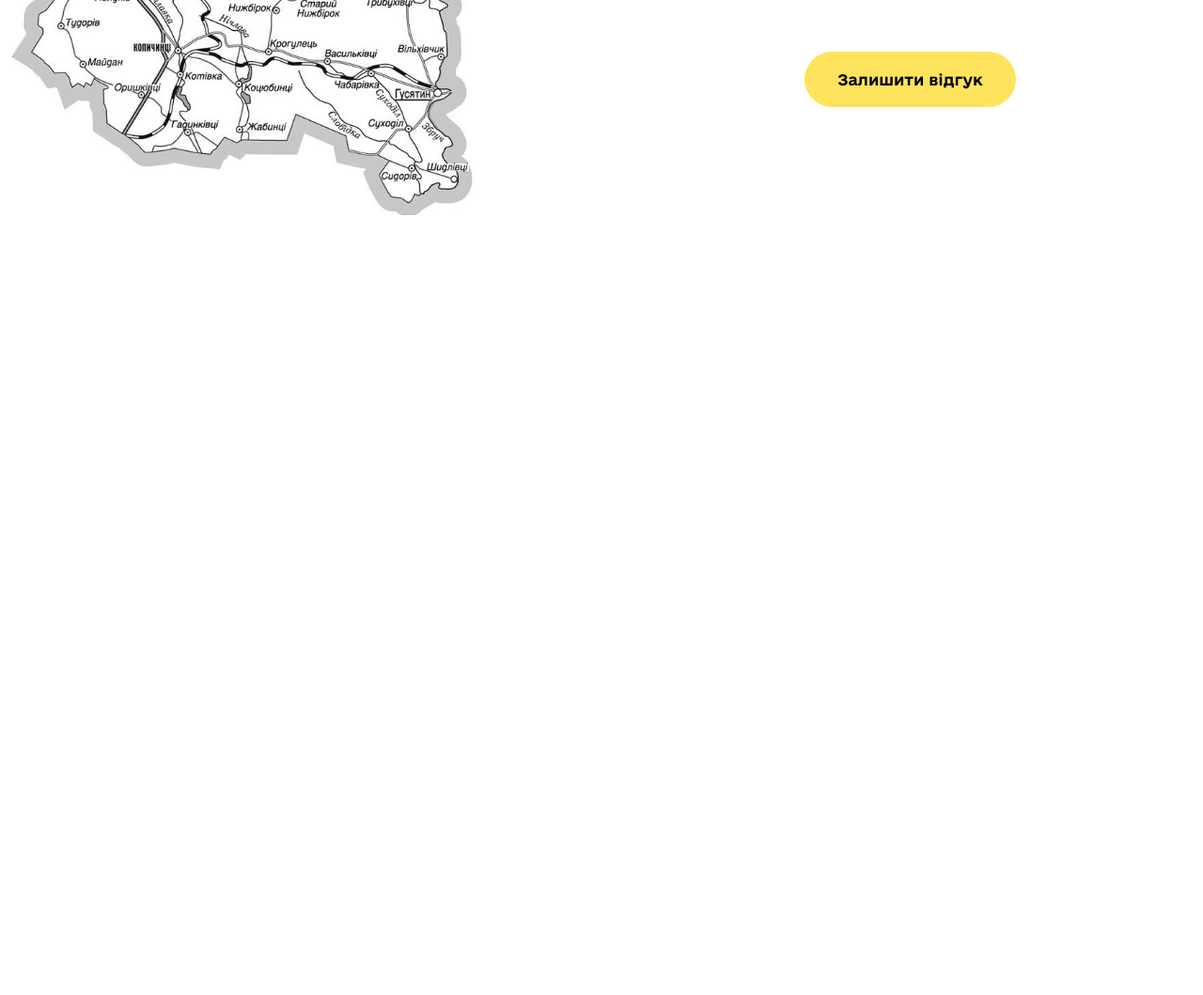
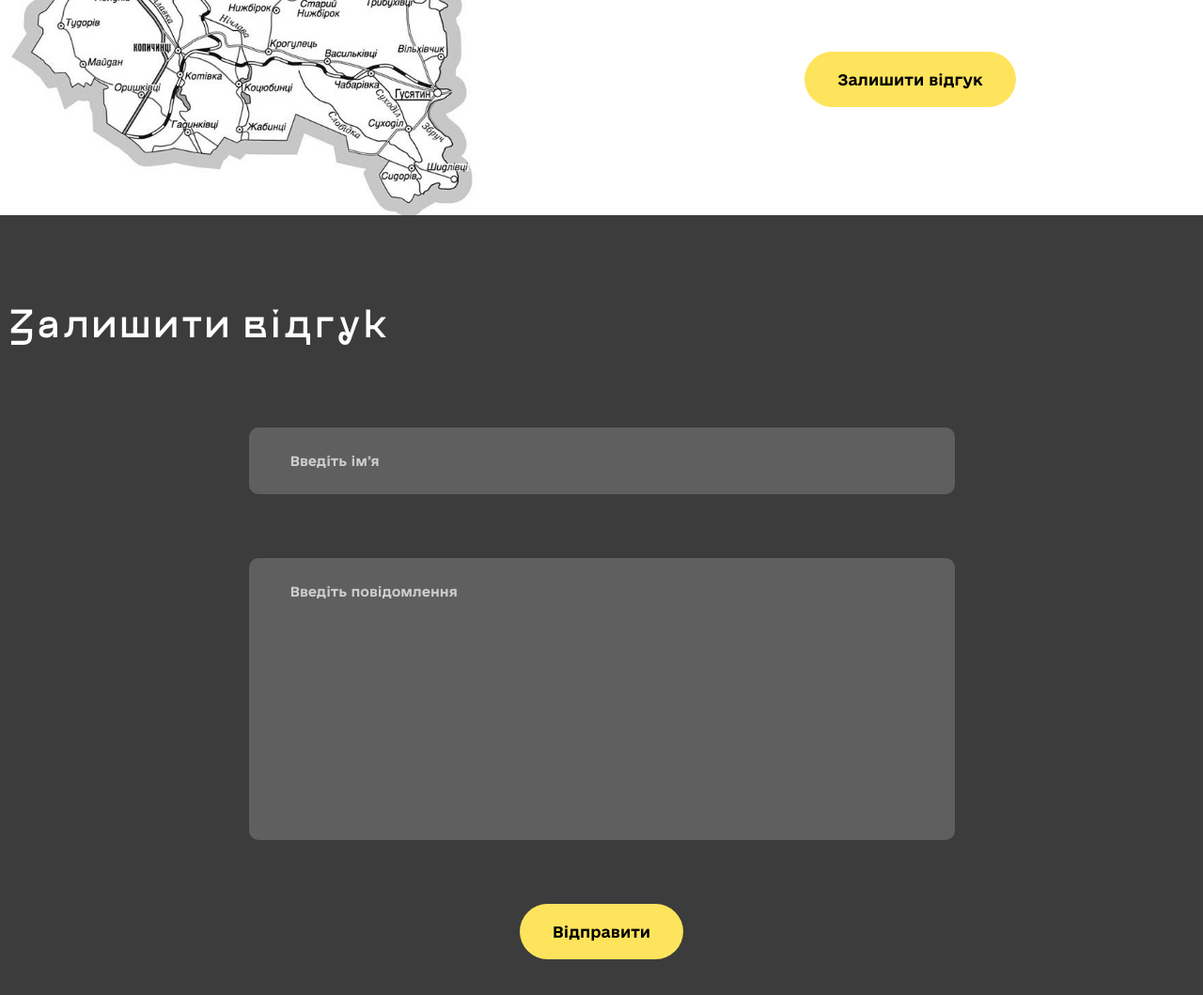
Before and after one commit to serhiyhvala/gus_travel, a website built with Vite: page index.html in a window 1280 px wide. Shown: the part 1396-2455 px from the top of the page at 94% size. Before the commit the page ends 1625 px from the top, so only its background shows below. Built offline with nearby package versions, Linux system fonts and the light colour scheme.

Commit message:
feat: 🎨 create feedback form section

```diff
--- a/index.html
+++ b/index.html
@@ -55,5 +55,15 @@
         </div>
       </div>
     </div>
+    <div class="feedback">
+      <div class="container feedback_form">
+        <h2>Залишити відгук</h2>
+        <form>
+          <input type="text" placeholder="Введіть імʼя" required />
+          <textarea placeholder="Введіть повідомлення" required></textarea>
+          <button class="button" type="submit">Відправити</button>
+        </form>
+      </div>
+    </div>
   </body>
 </html>
--- a/styles/style.css
+++ b/styles/style.css
@@ -152,6 +152,65 @@
   letter-spacing: 2.5px;
 }
 
+.feedback {
+  width: 100%;
+  height: 100%;
+  padding: 90px 0;
+  background-color: var(--gray);
+}
+
+.feedback_form {
+  display: flex;
+  flex-direction: column;
+  gap: 88px;
+}
+
+.feedback_form > h2 {
+  color: #fff;
+  font-family: var(--buduj-sans);
+  font-size: 40px;
+  font-weight: 700;
+  letter-spacing: 4px;
+}
+
+.feedback_form > form {
+  align-self: center;
+  display: flex;
+  flex-direction: column;
+  gap: 68px;
+  max-width: 751px;
+  width: 100%;
+}
+
+input,
+textarea {
+  padding: 27px 44px;
+  border-radius: 10px;
+  border: 0;
+  background-color: var(--transparent-gray);
+  font-family: var(--e-ukraine);
+  font-size: 14px;
+  font-weight: 700;
+  line-height: normal;
+}
+
+input,
+textarea,
+input::placeholder,
+textarea::placeholder {
+  color: var(--form-gray);
+}
+
+input:focus,
+textarea:focus {
+  outline: none;
+}
+
+textarea {
+  height: 300px;
+  resize: none;
+}
+
 @media screen and (max-width: 768px) {
   .menu,
   .account {
@@ -202,4 +261,8 @@
     line-height: 31px;
     letter-spacing: 2px;
   }
+
+  .feedback_form > h2 {
+    font-size: 30px;
+  }
 }
--- a/styles/variables.css
+++ b/styles/variables.css
@@ -4,7 +4,7 @@
   --yellow: #fee45c;
   --gray: #3c3c3c;
   --transparent-gray: rgba(235, 235, 235, 0.2);
-
+  --form-gray: rgba(255, 255, 255, 0.69);
   --container: 1470px;
 
   --e-ukraine: "E-Ukraine";
```
